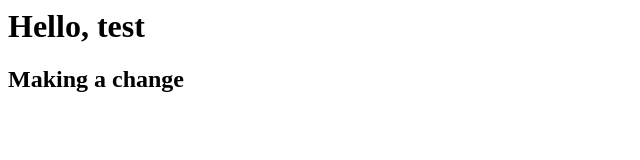
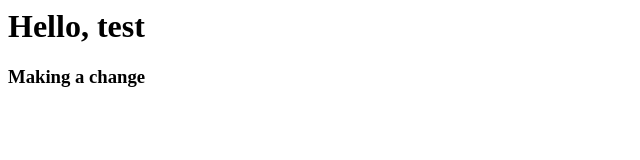
Before and after one commit to Basruhe/gittests, a plain HTML site: page index.html in a window 1280 px wide. Shown: the whole page, without its empty margins (0-640 px from the left). Drawn offline with Linux system fonts and the light colour scheme.

Commit message:
testing git errors

```diff
--- a/index.html
+++ b/index.html
@@ -1,2 +1,2 @@
 <h1>Hello, test</h1>
-<h2>Making a change</h2>
+<h3>Making a change</h3>
```
